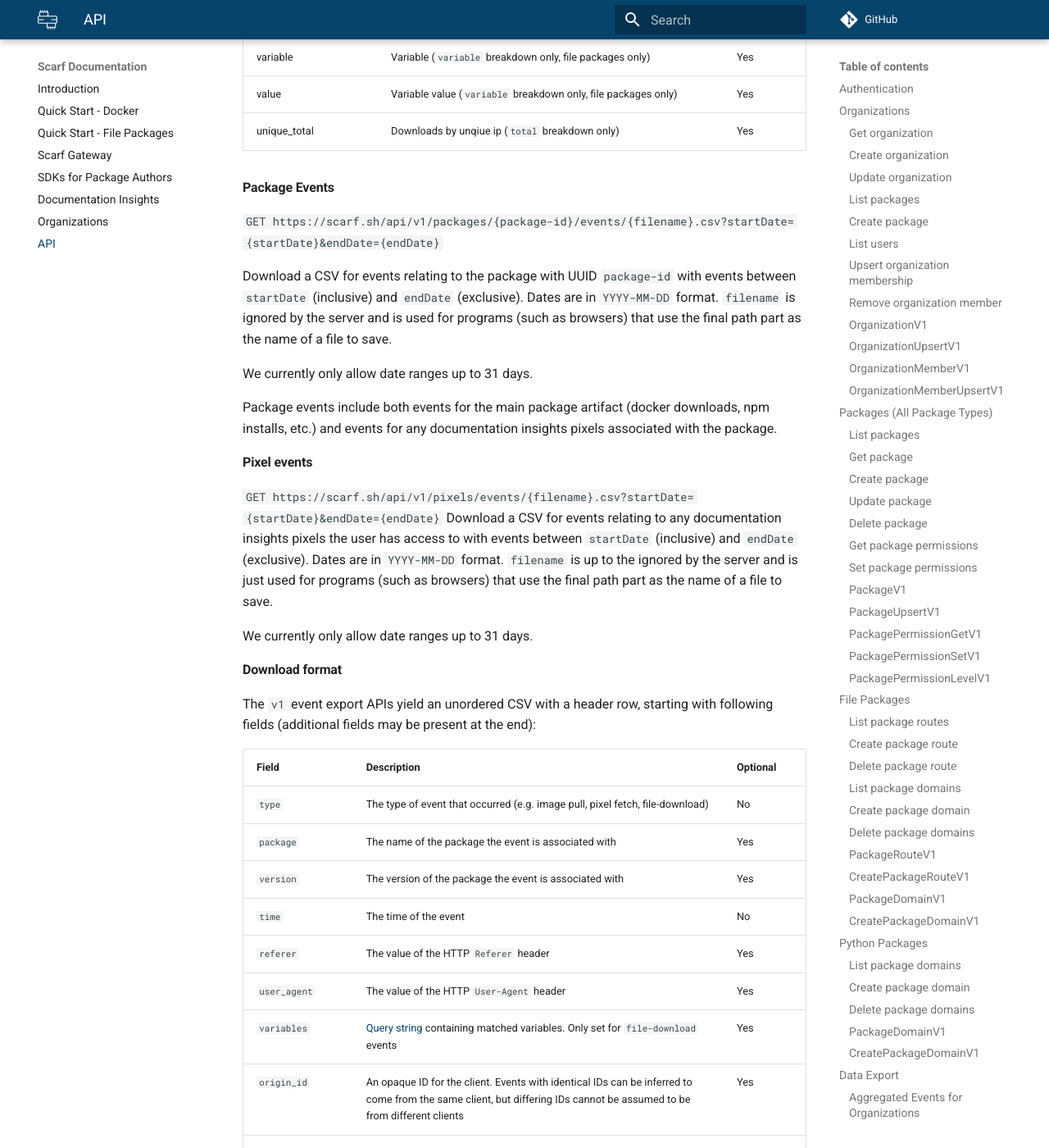
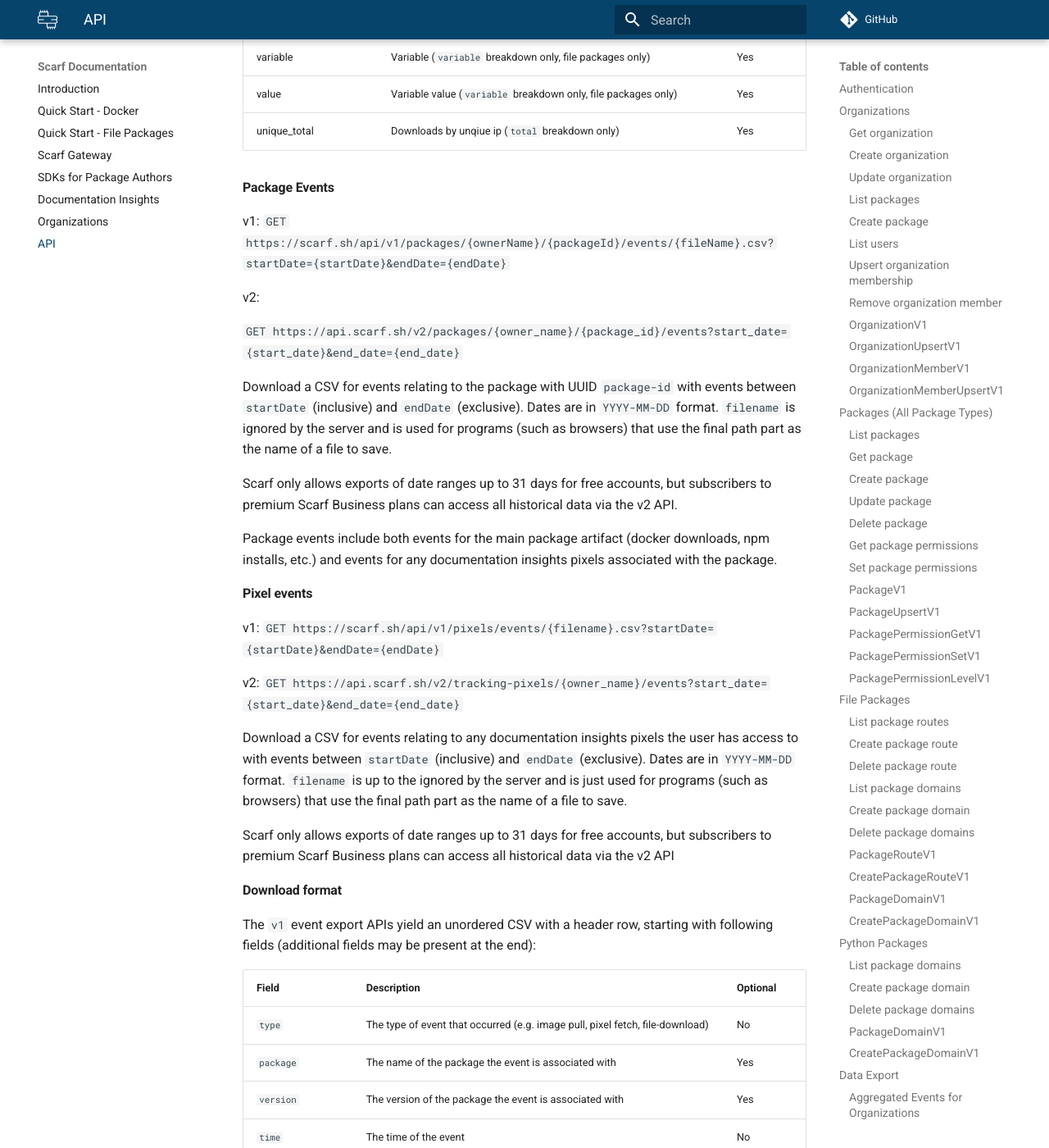
Before and after one commit to scarf-sh/docs, an MkDocs documentation site: the page built from docs/api.md, in a window 1280 px wide and 1400 px high, scrolled down 10068 px. Shown: the whole window at 82% size. Built offline with MkDocs 1.6.1 and Material for MkDocs 9.7.7, drawn with Linux system fonts in a browser that asks for light colours; comment, search, counter and statistics services are not loaded.

Commit message:
v2 api export info (#68)

```diff
--- a/docs/api.md
+++ b/docs/api.md
@@ -338,19 +338,31 @@
 
 
 #### Package Events
-`GET https://scarf.sh/api/v1/packages/{package-id}/events/{filename}.csv?startDate={startDate}&endDate={endDate}`
+
+v1:
+`GET https://scarf.sh/api/v1/packages/{ownerName}/{packageId}/events/{fileName}.csv?startDate={startDate}&endDate={endDate}`
+
+v2:
+
+`GET https://api.scarf.sh/v2/packages/{owner_name}/{package_id}/events?start_date={start_date}&end_date={end_date}`
 
 Download a CSV for events relating to the package with UUID `package-id` with events between `startDate` (inclusive) and `endDate` (exclusive). Dates are in `YYYY-MM-DD` format. `filename` is ignored by the server and is used for programs (such as browsers) that use the final path part as the name of a file to save.
 
-We currently only allow date ranges up to 31 days.
+Scarf only allows exports of date ranges up to 31 days for free accounts, but subscribers to premium Scarf Business plans can access all historical data via the v2 API.
 
 Package events include both events for the main package artifact (docker downloads, npm installs, etc.) and events for any documentation insights pixels associated with the package.
 
 #### Pixel events
+
+v1:
 `GET https://scarf.sh/api/v1/pixels/events/{filename}.csv?startDate={startDate}&endDate={endDate}`
+
+v2:
+`GET https://api.scarf.sh/v2/tracking-pixels/{owner_name}/events?start_date={start_date}&end_date={end_date}`
+
 Download a CSV for events relating to any documentation insights pixels the user has access to with events between `startDate` (inclusive) and `endDate` (exclusive). Dates are in `YYYY-MM-DD` format. `filename` is up to the ignored by the server and is just used for programs (such as browsers) that use the final path part as the name of a file to save.
 
-We currently only allow date ranges up to 31 days.
+Scarf only allows exports of date ranges up to 31 days for free accounts, but subscribers to premium Scarf Business plans can access all historical data via the v2 API
 
 #### Download format
 
```
